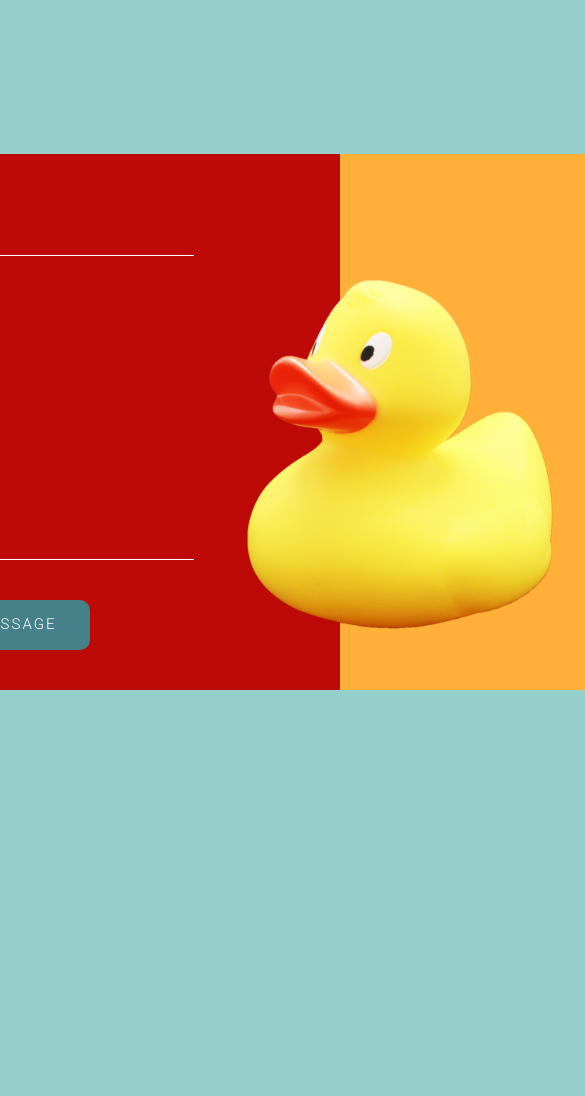
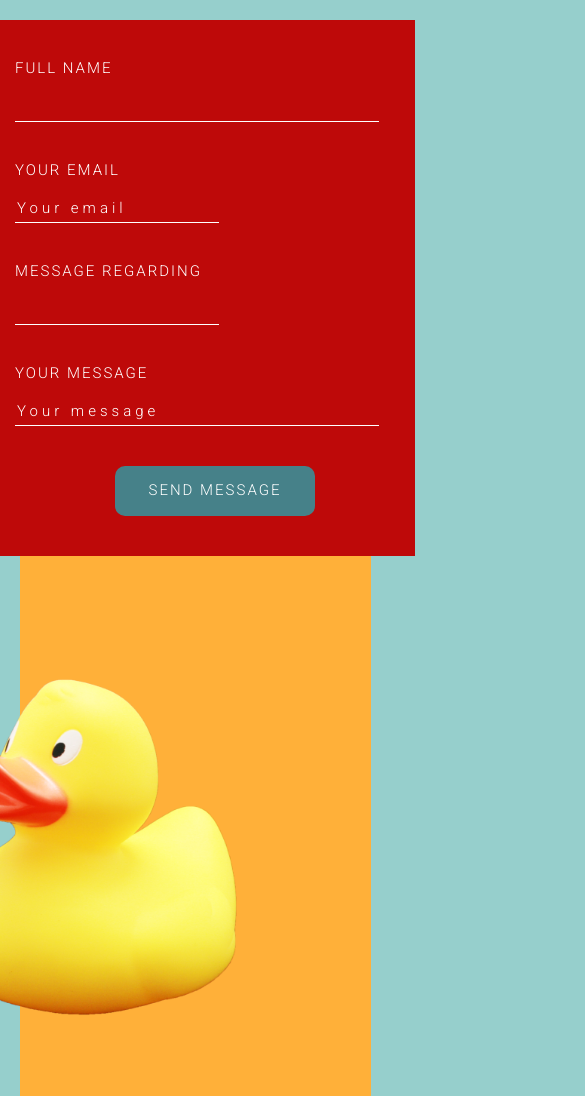
Before and after one commit to Smalmtoft/duck-form, a plain HTML site: page index.html in a window 390 px wide. Shown: the top 1096 px of the page, 585 px wide, since content can reach past the window. Before the commit the page ends 844 px from the top, so only its background shows below. Drawn offline with Linux system fonts and the light colour scheme.

Commit message:
adjustments made to make the design better responsive

```diff
--- a/styles/index.css
+++ b/styles/index.css
@@ -4,42 +4,53 @@ body{
     justify-content: center;
     align-items: center;
     background-color: #96cfcc;
-    height: 100vh;
-    margin: auto;
+    min-height: 100vh;
+    margin: 20px auto;
     font-family: "Roboto", serif;
     font-weight: 300;
     font-size: 15px;
     font-style: normal;
     letter-spacing: 2px;
-  }
+}
 
 
 form{
     display: flex;
     flex-direction: row;
+    flex-wrap: wrap;
+    align-items: center;
+    align-items: stretch;
+    justify-content: center;
     background-color: #96cfcc;
     min-height: 500px;
+    max-width: 90%;
 }
 
 .red-field{
     display: flex;
     flex-direction: column;
     flex-wrap: wrap;
+    flex: 2;
     background: #be0909;
     color: #ffffff;
-    width: 550px;
+    min-width: 400px;
+    width: 500px;
+    min-height: 300px;
+    max-height: 500px;
     padding: 20px;
 }
 
 label{
-    width: 400px;
-    margin: 20px;
+    width: 90%;
+    max-width: 400px;
+    margin: 20px ;
     margin-bottom: 0px;
     text-transform: uppercase;
 }
 
 input{
-    width: 400px;
+    width: 90%;
+    max-width: 600px;
     margin: 20px;
     padding-bottom: 5px;
     letter-spacing: 4px;
@@ -72,13 +83,16 @@ input:hover{
 .orange-field{
     background-color: #FFB039;
     width: 300px;
+    flex: 1;
+    min-height: 540px;
+    max-height: 540px;
 }
 
 .image-duck{
-    width: 520px;
+    width: 500px;
     position: relative;
     top: 60px;
-    right: 200px;
+    right: 180px;
 }
 
 button{
```
